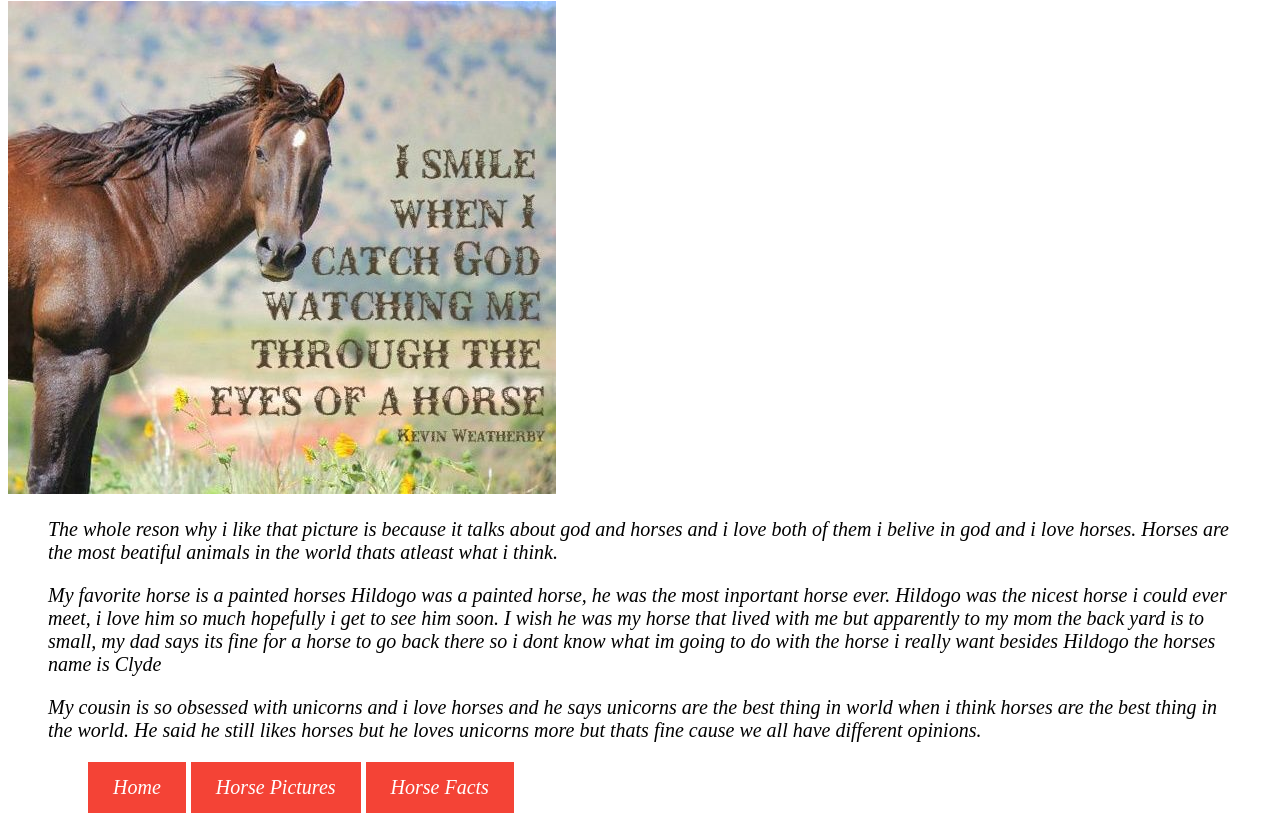
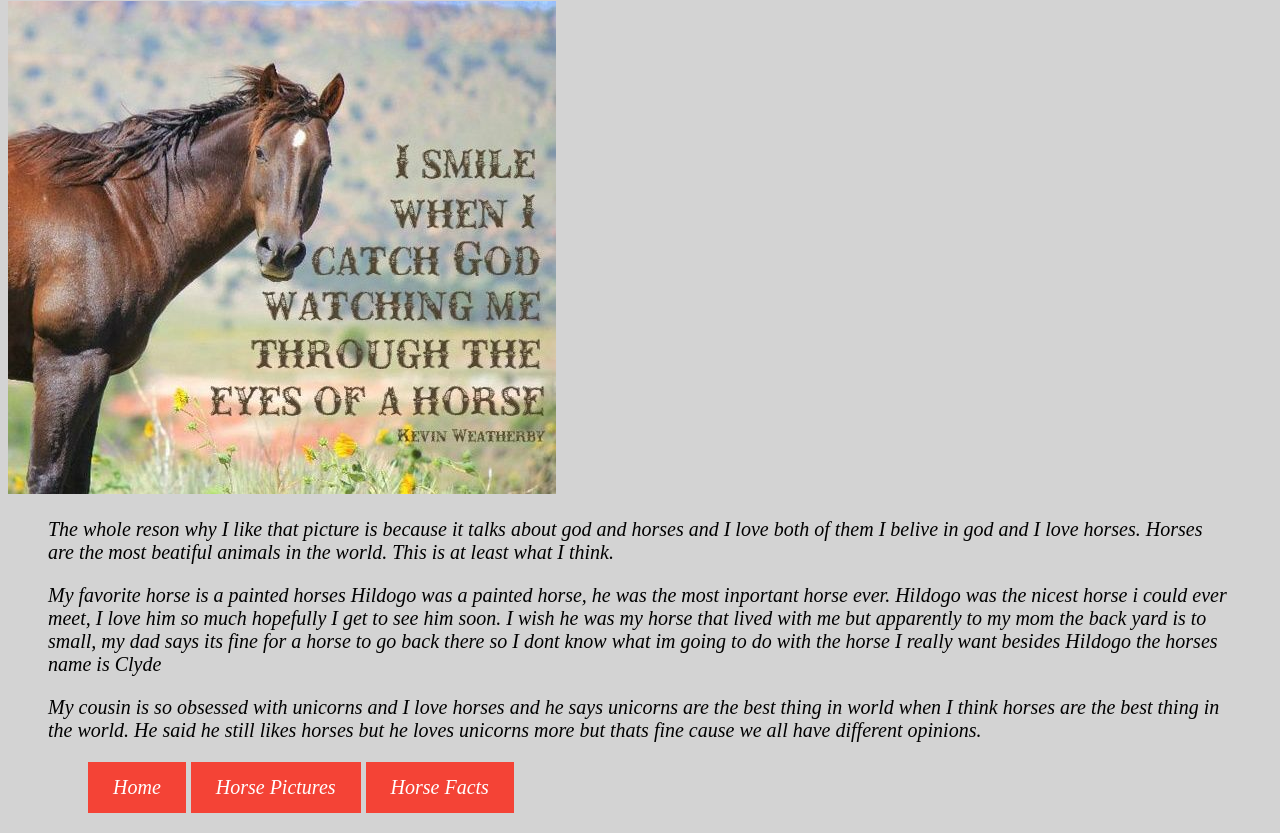
Before and after one commit to ShippLexi/Sample_website, a plain HTML site: page horses_are_the_best.html in a window 1280 px wide. Shown: the part 219-1052 px from the top of the page. Drawn offline with Linux system fonts and the light colour scheme.

Commit message:
changed wording

```diff
--- a/horses_are_the_best.html
+++ b/horses_are_the_best.html
@@ -9,7 +9,7 @@
 
   </style>
 </head>
-<body style="background-color:white;">
+<body style="background-color:lightgrey;">
 <body>
   <header style="background-image:url(images/trees.png)">
     <div class="banner">
@@ -31,24 +31,24 @@
 
 
   <p>
-    The whole reson why i like that picture is because it talks about god and horses and i
-    love both of them i belive in god and i love horses. Horses are the most beatiful animals in
-    the world thats atleast what i think.
+    The whole reson why I like that picture is because it talks about god and horses and I
+    love both of them I belive in god and I love horses. Horses are the most beatiful animals in
+    the world. This is at least what I think.
   </p>
 
   <p>
     My favorite horse is a painted horses Hildogo was a painted horse, he was the most inportant
-    horse ever. Hildogo was the nicest horse i could ever meet, i love him so much hopefully
-    i get to see him soon. I wish he was my horse that lived with me but apparently to my mom
-    the back yard is to small, my dad says its fine for a horse to go back there so i dont
-    know what im going to do with the horse i really want besides Hildogo the horses name is Clyde
+    horse ever. Hildogo was the nicest horse i could ever meet, I love him so much hopefully
+    I get to see him soon. I wish he was my horse that lived with me but apparently to my mom
+    the back yard is to small, my dad says its fine for a horse to go back there so I dont
+    know what im going to do with the horse I really want besides Hildogo the horses name is Clyde
   </p>
 
 
 
   <p>
-    My cousin is so obsessed with unicorns and i love horses and he says unicorns are the best thing in
-    world when i think horses are the best thing in the world. He said he still likes horses but he loves
+    My cousin is so obsessed with unicorns and I love horses and he says unicorns are the best thing in
+    world when I think horses are the best thing in the world. He said he still likes horses but he loves
     unicorns more but thats fine cause we all have different opinions.
 
   </p>
```
Also changed, not shown: horse_pictures.html (+1 -1 lines), index.html (+6 -6 lines).
